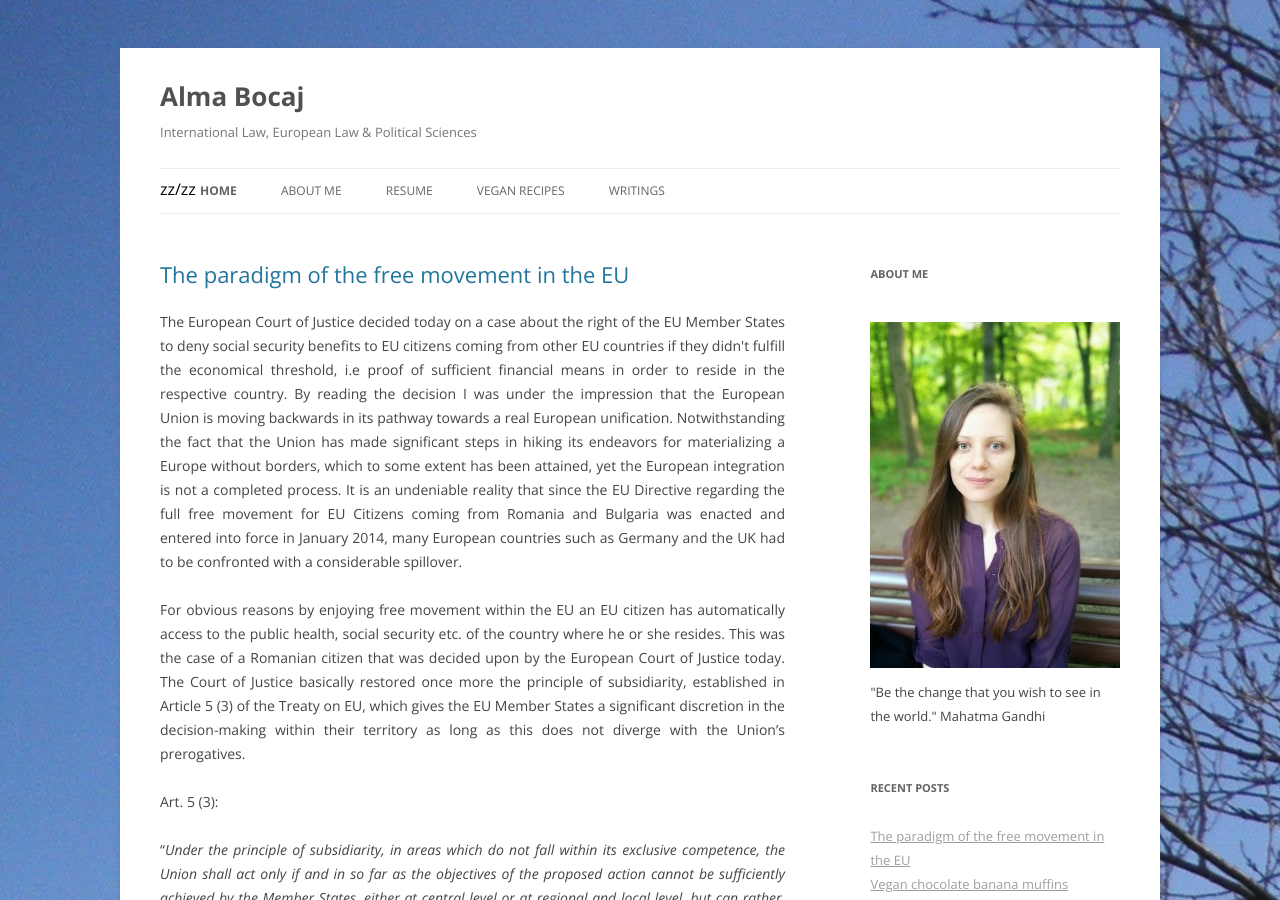
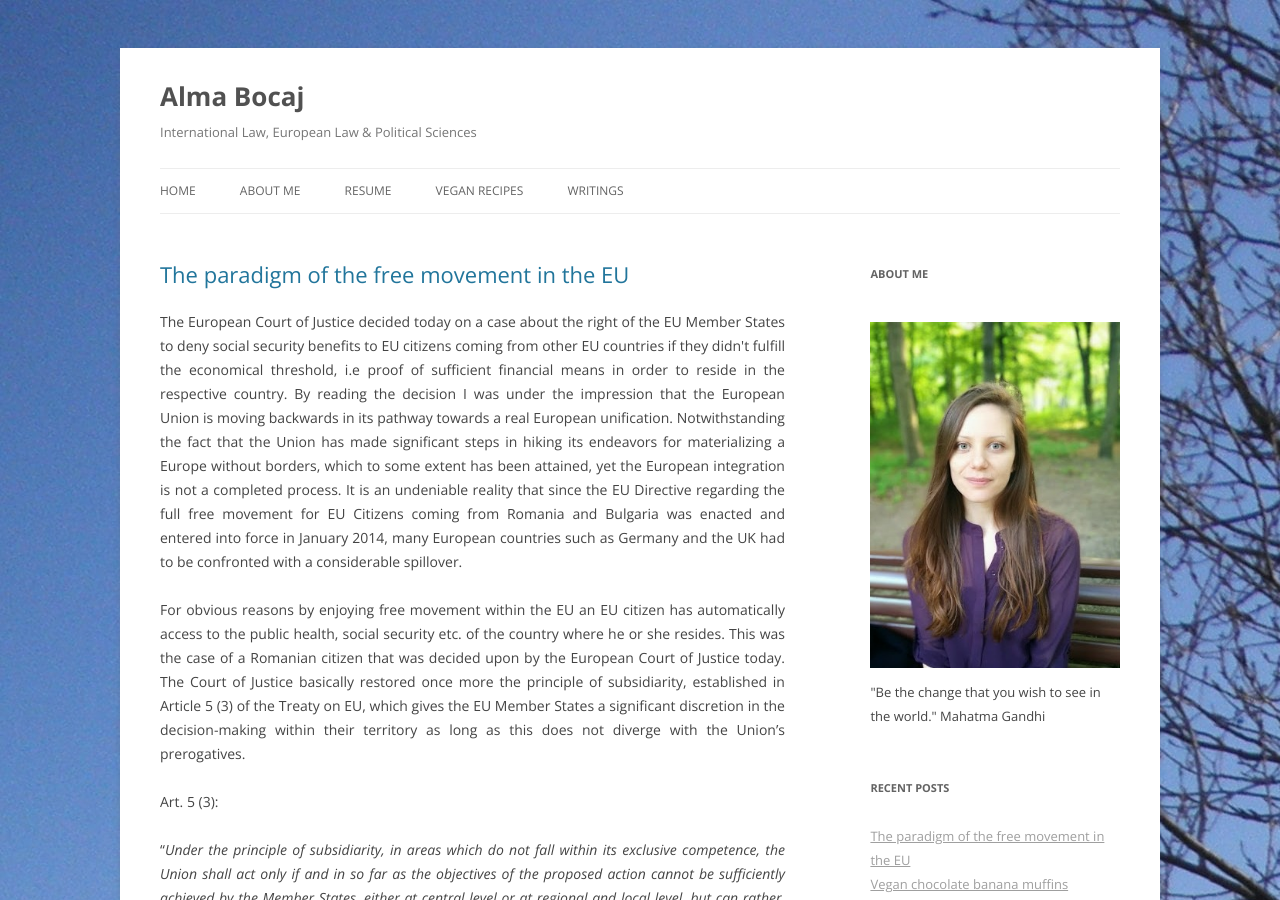
Before and after one commit to kidsil/www.almabocaj.com, a Jekyll site: the page built from index.html, in a window 1280 px wide and 900 px high. Built offline with Jekyll 4.4.1, drawn with Linux system fonts in a browser that asks for light colours; comment, search, counter and statistics services are not loaded.

Commit message:
Fixing nav bar

```diff
--- a/_includes/header.html
+++ b/_includes/header.html
@@ -5,12 +5,12 @@
     </h1>
     <h2 class="site-description">{{ site.description }}</h2>
     <nav class="site-nav">
-      <ul class="trigger">zz{{ page.url }}zz
-          <li><a class="page-link{% if page.url == '/' %} active{% endif %}" href="{{ site.baseurl }}/">Home</a></li>
-          <li><a class="page-link{% if page.url == '/about/' %} active{% endif %}" href="{{ site.baseurl }}/about">About Me</a></li>
-          <li><a class="page-link{% if page.url == '/resume/' %} active{% endif %}" href="{{ site.baseurl }}/resume">Resume</a></li>
-          <li><a class="page-link{% if page.url == '/category/vegan-recipes/' %} active{% endif %}" href="{{ site.baseurl }}/{{ site.category_dir }}/vegan-recipes">Vegan Recipes</a></li>
-          <li><a class="page-link{% if page.url == '/writings/' %} active{% endif %}" href="{{ site.baseurl }}/writings">Writings</a></li>
+      <ul class="trigger">
+          <li><a class="page-link{% if page.url == '/index.html' %} active{% endif %}" href="{{ site.baseurl }}/">Home</a></li>
+          <li><a class="page-link{% if page.url == '/about/index.html' %} active{% endif %}" href="{{ site.baseurl }}/about">About Me</a></li>
+          <li><a class="page-link{% if page.url == '/resume/index.html' %} active{% endif %}" href="{{ site.baseurl }}/resume">Resume</a></li>
+          <li><a class="page-link{% if page.url == '/category/vegan-recipes/index.html' %} active{% endif %}" href="{{ site.baseurl }}/{{ site.category_dir }}/vegan-recipes">Vegan Recipes</a></li>
+          <li><a class="page-link{% if page.url == '/writings/index.html' %} active{% endif %}" href="{{ site.baseurl }}/writings">Writings</a></li>
       </ul>
     </nav>
 
```
